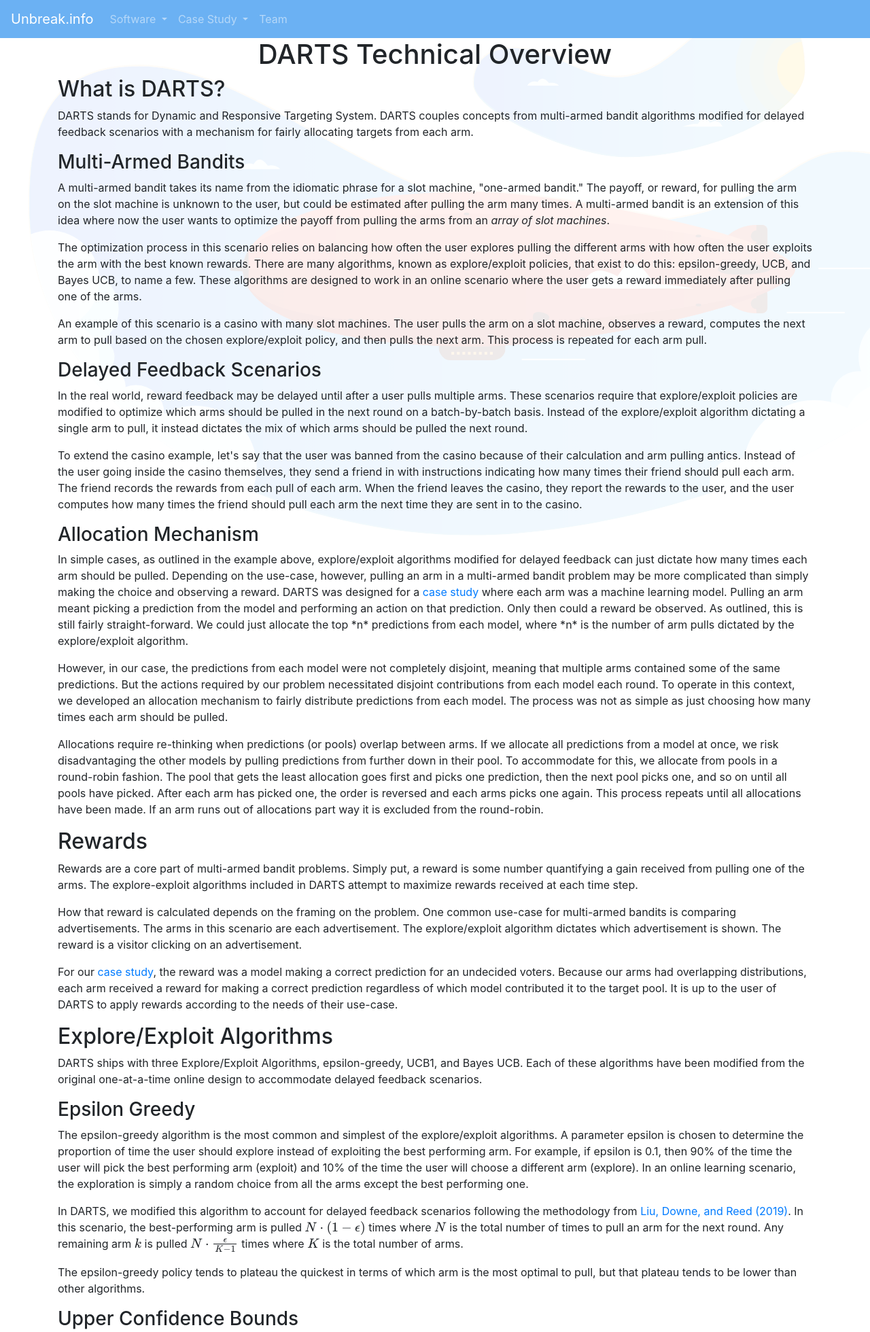
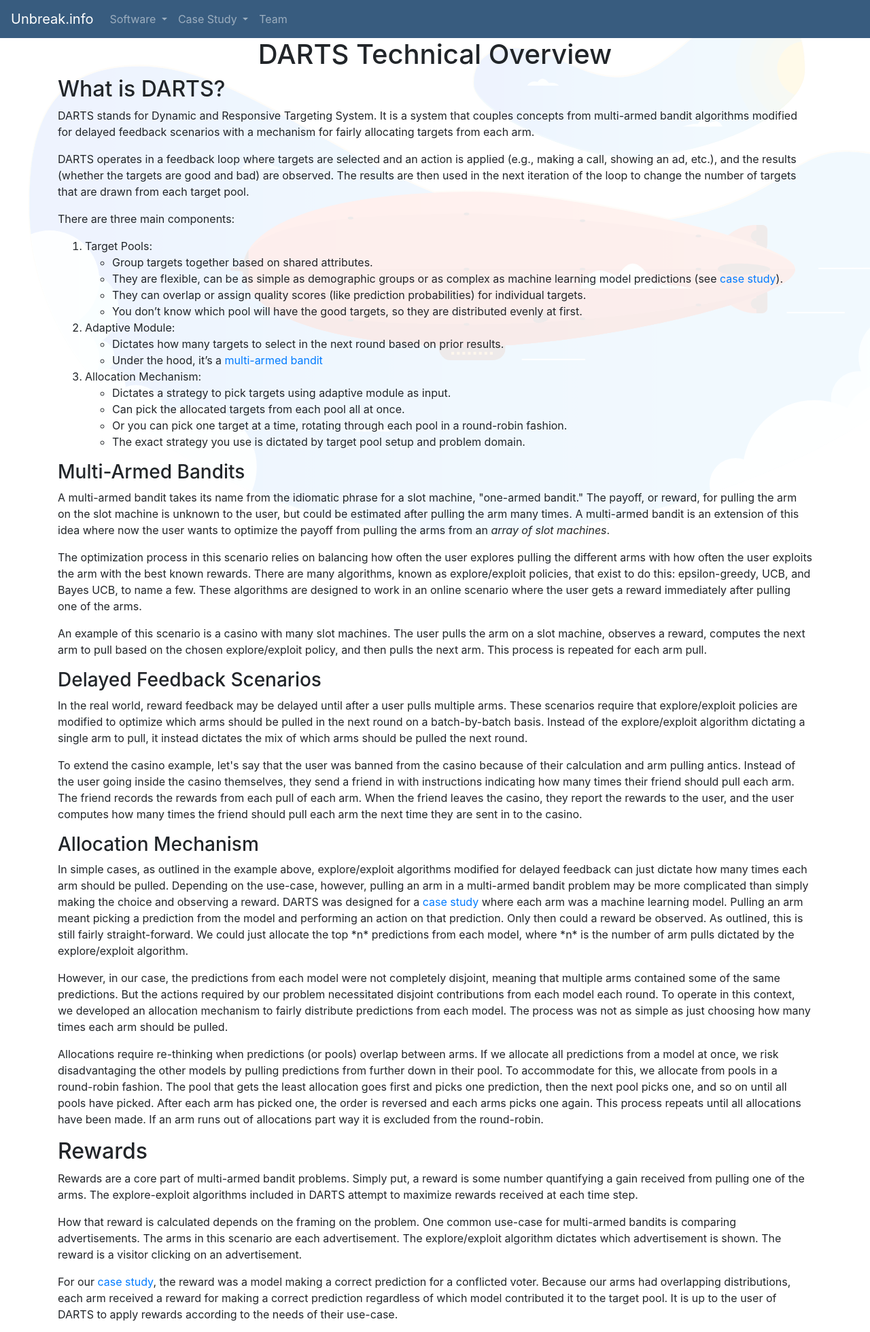
Before and after one commit to Berkeley-Data/unbreak.info, a Flask app: page /software/tech-overview in a window 1280 px wide. Shown: the top 1960 px of the page at 68% size. Run offline with Flask 2, Linux system fonts and the light colour scheme; parts of the project's set-up code (start-up, migrations or seed data) failed here and were passed over; some libraries are stand-ins or nearby versions.

Commit message:
main page and other minor content updates

```diff
--- a/website/static/main.css
+++ b/website/static/main.css
@@ -1,6 +1,10 @@
 #main-container {
     max-width: 80%;
     height: 100%;
+}
+
+.banner {
+    max-width: 100%;
 }
 
 #bg {
@@ -57,7 +61,7 @@
 }
 
 .bg-dark {
-    background-color: #6BB1F3 !important;
+    background-color: #385c7f !important;
 }
 
 .param-info {
--- a/website/templates/docs.html
+++ b/website/templates/docs.html
@@ -47,7 +47,7 @@
     </nav>
     <div class="container">
       <h1 class="text-center">DARTS Documentation</h1>
-      <p>Dynamic and Responsive Targeting System (DARTS) is a python package for allocating targets from a multiple pools leveraging a multi-arm bandit modified for delayed feedback scenarios. Instead of requiring an online implementation like a typical multi-arm bandit, DARTS allows the user to batch process results, which greatly extends is usefulness in the real world. Check out our <a href="{{url_for('case_study',sub_page='overview')}}">case study</a> to see how DARTS was used to help People's Action target persuadable voters in the 2020 U.S. Presidential Election. </p>
+      <p>Dynamic and Responsive Targeting System (DARTS) is a python package for allocating targets from a multiple pools leveraging a multi-arm bandit modified for delayed feedback scenarios. Instead of requiring an online implementation like a typical multi-arm bandit, DARTS allows the user to batch process results, which greatly extends is usefulness in the real world. Check out our <a href="{{url_for('case_study',sub_page='overview')}}">case study</a> to see how DARTS was used to help People's Action target conflicted voters in the 2020 U.S. Presidential Election. </p>
 
       <h2>Installation</h2>
       <p>Run the following to install DARTS:</p>
@@ -65,13 +65,13 @@ from darts import Allocator
 target_pool = pd.read_csv('path/to/target_pool.csv')
 
 # Specify the columns containing the sub-pool ids.
-pool_id_column = 'model_id'
+pool_id_column = 'pool_id'
 
 # Specify the column that ranks targets for each pool
 score_column = 'probability'
 
 # Specify the column that indicates the id of an individual target
-target_column = 'voter_id'
+target_column = 'target_id'
 
 # Specify an even distribution across the sub-pools. This can be done
 # using an automated method, but here is a manual example
--- a/website/templates/tech-overview.html
+++ b/website/templates/tech-overview.html
@@ -48,8 +48,37 @@
     <div class="container">
       <h1 class="text-center">DARTS Technical Overview</h1>
       <h2>What is DARTS?</h2>
-      <p>DARTS stands for Dynamic and Responsive Targeting System. DARTS couples concepts from multi-armed bandit algorithms modified for delayed feedback scenarios with a mechanism for fairly allocating targets from each arm.</p>
-      <h3>Multi-Armed Bandits</h3>
+      <p>DARTS stands for Dynamic and Responsive Targeting System. It is a system that couples concepts from multi-armed bandit algorithms modified for delayed feedback scenarios with a mechanism for fairly allocating targets from each arm.</p>
+      <p>DARTS operates in a feedback loop where targets are selected and an action is applied (e.g., making a call, showing an ad, etc.), and the results (whether the targets are good and bad) are observed. The results are then used in the next iteration of the loop to change the number of targets that are drawn from each target pool.</p>
+      <p>There are three main components:</p>
+      <ol>
+        <li>
+          Target Pools:
+          <ul>
+            <li>Group targets together based on shared attributes.</li>
+            <li>They are flexible, can be as simple as demographic groups or as complex as machine learning model predictions (see <a href="{{url_for('case_study',sub_page='overview')}}">case study</a>).</li>
+            <li>They can overlap or assign quality scores (like prediction probabilities) for individual targets.</li>
+            <li>You don’t know which pool will have the good targets, so they are distributed evenly at first.</li>
+          </ul>
+        </li>
+        <li>Adaptive Module:
+          <ul>
+            <li>Dictates how many targets to select in the next round based on prior results.</li>
+            <li>Under the hood, it’s a <a href="mab">multi-armed bandit</a></li>
+          </ul>
+        </li>
+        <li>
+          Allocation Mechanism:
+          <ul>
+            <li>Dictates a strategy to pick targets using adaptive module as input.</li>
+            <li>Can pick the allocated targets from each pool all at once.</li>
+            <li>Or you can pick one target at a time, rotating through each pool in a round-robin fashion.</li>
+            <li>The exact strategy you use is dictated by target pool setup and problem domain.</li>
+          </ul>
+        </li>
+
+      </ol>
+      <h3 id="mab">Multi-Armed Bandits</h3>
       <p>A multi-armed bandit takes its name from the idiomatic phrase for a slot machine, "one-armed bandit." The payoff, or reward, for pulling the arm on the slot machine is unknown to the user, but could be estimated after pulling the arm many times. A multi-armed bandit is an extension of this idea where now the user wants to optimize the payoff from pulling the arms from an <i>array of slot machines</i>. </p>
       <p>The optimization process in this scenario relies on balancing how often the user explores pulling the different arms with how often the user exploits the arm with the best known rewards. There are many algorithms, known as explore/exploit policies, that exist to do this: epsilon-greedy, UCB, and Bayes UCB, to name a few. These algorithms are designed to work in an online scenario where the user gets a reward immediately after pulling one of the arms.</p>
       <p>An example of this scenario is a casino with many slot machines. The user pulls the arm on a slot machine, observes a reward, computes the next arm to pull based on the chosen explore/exploit policy, and then pulls the next arm. This process is repeated for each arm pull.</p>
@@ -63,7 +92,7 @@
       <h2>Rewards</h2>
       <p>Rewards are a core part of multi-armed bandit problems. Simply put, a reward is some number quantifying a gain received from pulling one of the arms. The explore-exploit algorithms included in DARTS attempt to maximize rewards received at each time step.</p>
       <p>How that reward is calculated depends on the framing on the problem. One common use-case for multi-armed bandits is comparing advertisements. The arms in this scenario are each advertisement. The explore/exploit algorithm dictates which advertisement is shown. The reward is a visitor clicking on an advertisement.</p>
-      <p>For our <a href="{{url_for('case_study',sub_page='overview')}}">case study</a>, the reward was a model making a correct prediction for an undecided voters. Because our arms had overlapping distributions, each arm received a reward for making a correct prediction regardless of which model contributed it to the target pool. It is up to the user of DARTS to apply rewards according to the needs of their use-case.</p>
+      <p>For our <a href="{{url_for('case_study',sub_page='overview')}}">case study</a>, the reward was a model making a correct prediction for a conflicted voter. Because our arms had overlapping distributions, each arm received a reward for making a correct prediction regardless of which model contributed it to the target pool. It is up to the user of DARTS to apply rewards according to the needs of their use-case.</p>
       <h2>Explore/Exploit Algorithms</h2>
       <p>DARTS ships with three Explore/Exploit Algorithms, epsilon-greedy, UCB1, and Bayes UCB. Each of these algorithms have been modified from the original one-at-a-time online design to accommodate delayed feedback scenarios.</p>
       <h3>Epsilon Greedy</h3>
```
Also changed, not shown: website/templates/index.html (+13 -3 lines), website/static/images/communication_unbreakdown.png (added), website/static/images/communication_unbreakdown.svg (added).
